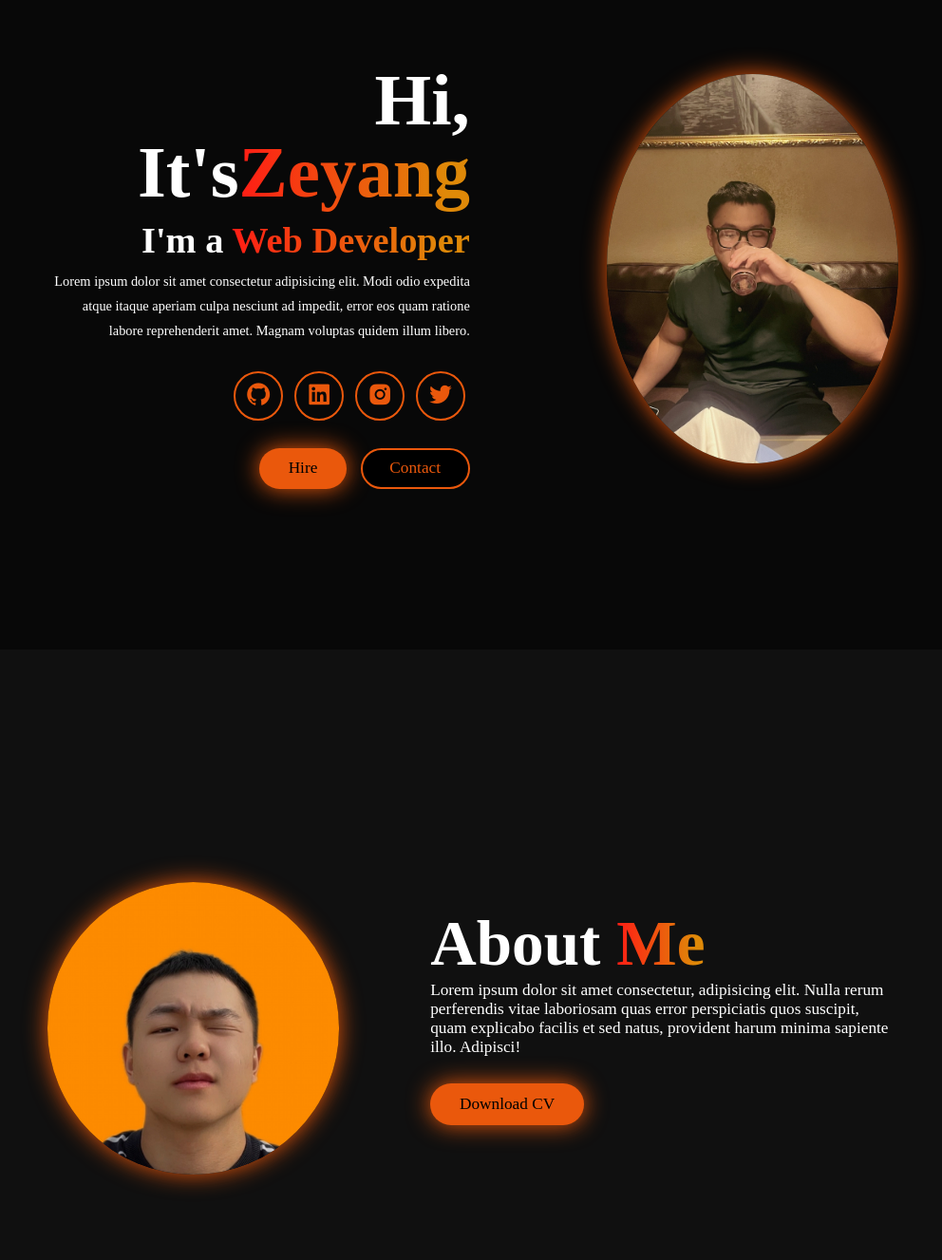
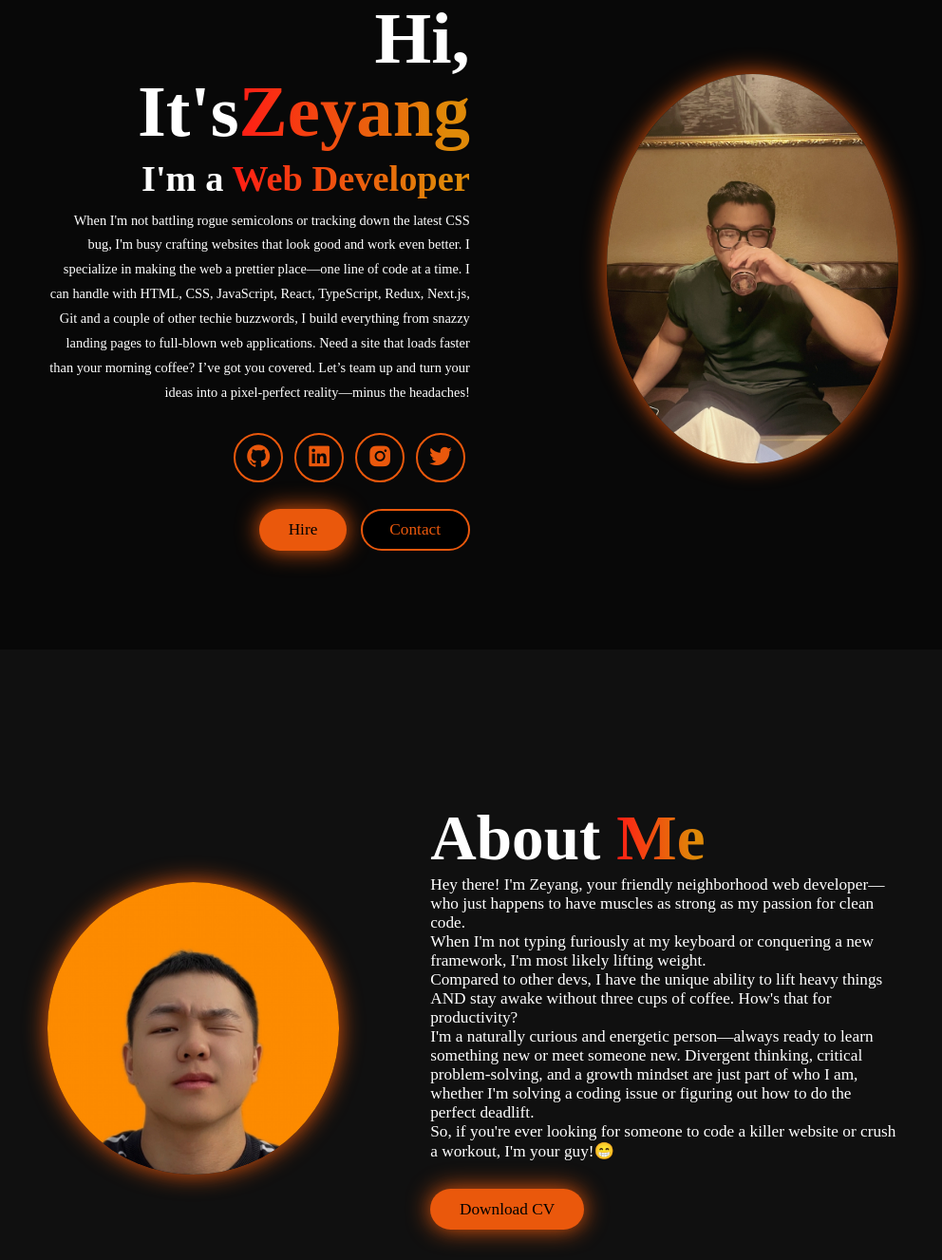
Before and after one commit to vraycode/protofolio, a plain HTML site: page index.html in a window 1280 px wide. Shown: the part 116-1443 px from the top of the page at 95% size, without its empty margins (142-1134 px from the left). Drawn offline with nearby package versions, Linux system fonts and the light colour scheme.

Commit message:
text change

```diff
--- a/index.html
+++ b/index.html
@@ -29,10 +29,12 @@
         <h1>Hi, It's<span>Zeyang</span></h1>
         <h3>I'm a <span>Web Developer</span></h3>
         <p>
-          Lorem ipsum dolor sit amet consectetur adipisicing elit. Modi odio
-          expedita atque itaque aperiam culpa nesciunt ad impedit, error eos
-          quam ratione labore reprehenderit amet. Magnam voluptas quidem illum
-          libero.
+          When I'm not battling rogue semicolons or tracking down the latest CSS bug, I'm busy crafting websites that look good and work even better.
+
+I specialize in making the web a prettier place—one line of code at a time. I can handle with HTML, CSS, JavaScript, React, TypeScript, Redux, Next.js, Git and a couple of other techie buzzwords, I build everything from snazzy landing pages to full-blown web applications. Need a site that loads faster than your morning coffee? I’ve got you covered.
+
+Let’s team up and turn your ideas into a pixel-perfect reality—minus the headaches!
+
         </p>
         <div class="social-icons">
           <a href="https://github.com/vraycode" target="_blank">
@@ -69,10 +71,18 @@
       <div class="about-content">
         <h2>About <span>Me</span></h2>
         <p>
-          Lorem ipsum dolor sit amet consectetur, adipisicing elit. Nulla rerum
-          perferendis vitae laboriosam quas error perspiciatis quos suscipit,
-          quam explicabo facilis et sed natus, provident harum minima sapiente
-          illo. Adipisci!
+          Hey there! I'm Zeyang, your friendly neighborhood web developer—
+
+          who just happens to have muscles as strong as my passion for clean code.
+         </p>
+         <p >
+          <P>When I'm not typing furiously at my keyboard or conquering a new framework, I'm most likely lifting weight. </P>
+          <P>Compared to other devs, I have the unique ability to lift heavy things AND stay awake without three cups of coffee. How's that for productivity?</P>
+
+          <P>I'm a naturally curious and energetic person—always ready to learn something new or meet someone new. Divergent thinking, critical problem-solving, and a growth mindset are just part of who I am, whether I'm solving a coding issue or figuring out how to do the perfect deadlift. </P>
+
+          <P>So, if you're ever looking for someone to code a killer website or crush a workout, I'm your guy!😁</P>
+
         </p>
         <a href="zeyang CV.pdf" download="zeyang CV.pdf" class="btn">Download CV</a>
       </div>
```
